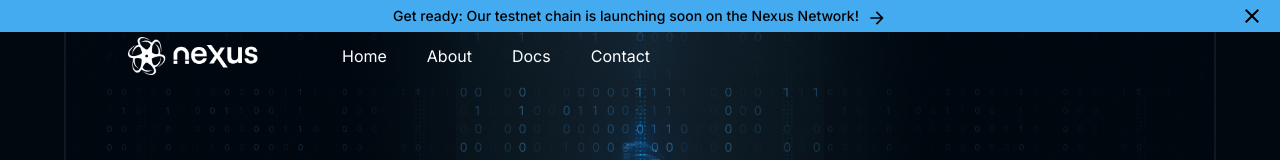
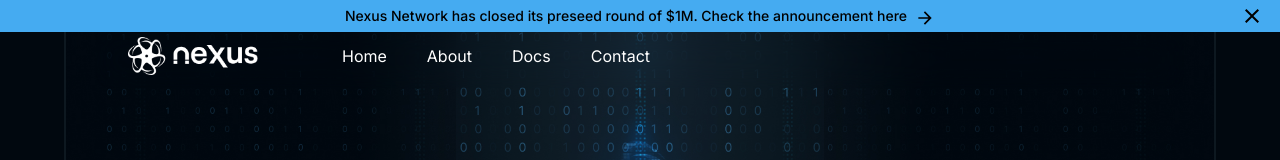
Before and after one commit to Nexus-2023/Nexus-Website, a Next.js app: page / in a window 1280 px wide. Shown: the top 160 px of the page. Built offline with nearby package versions, Linux system fonts and the light colour scheme.

Commit message:
tweet link change

```diff
--- a/src/components/ui/PopUp.tsx
+++ b/src/components/ui/PopUp.tsx
@@ -42,10 +42,10 @@ export const PopUp = () => {
       id='popOver'
     >
       <h1 className="font-medium lg:text-sm text-xs text-wrap lg:ml-0 ml-4 mr-2">
-        Get ready: Our testnet chain is launching soon on the Nexus Network!
+      Nexus Network has closed its preseed round of $1M. Check the announcement here
       </h1>
 
-      <a href="https://x.com/NexusNetwork_0x/status/1798025437089824815" target="_blank">
+      <a href="https://x.com/NexusNetwork_0x/status/1800857459520655441" target="_blank">
         <AnimatedArrow sx={{ color: 'black', fontSize: 20 }} />
       </a>
 
```
